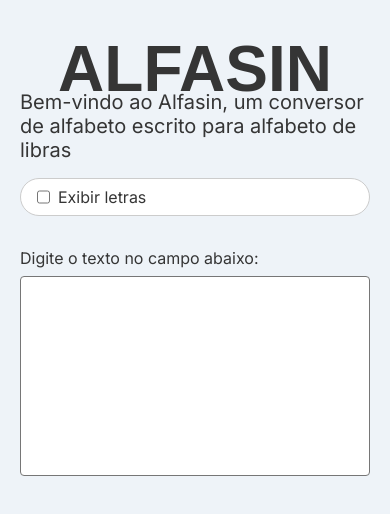
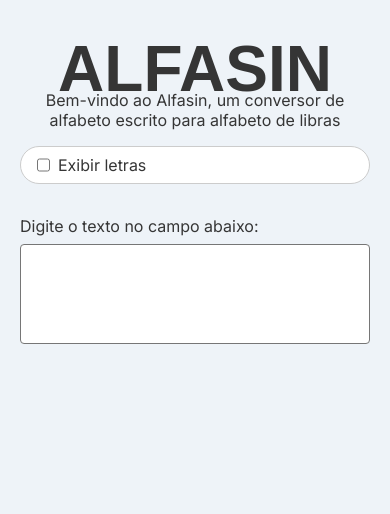
Before and after one commit to victormedeiros1/alfasin, a Vue app: page / in a window 390 px wide. Shown: the top 514 px of the page. Built offline with nearby package versions, Linux system fonts and the light colour scheme; a web font is replaced by a local one.

Commit message:
style: center align header description and adjust textarea height for mobile

```diff
--- a/src/App.vue
+++ b/src/App.vue
@@ -39,6 +39,7 @@ const toggleCharacters = ref<boolean>(false);
 }
 .header__description {
   font-size: 1.25rem;
+  text-align: center;
   margin: -1rem 0 1rem 0;
 }
 .header__controls {
@@ -48,4 +49,11 @@ const toggleCharacters = ref<boolean>(false);
   width: 100%;
   max-width: 1000px;
 }
+
+@media (max-width: 800px) {
+  .header__description {
+    font-size: 1rem;
+    margin: -1rem 0 1rem 0;
+  }
+}
 </style>
--- a/src/components/Blackboard/Blackboard.vue
+++ b/src/components/Blackboard/Blackboard.vue
@@ -53,4 +53,10 @@ const separateSignals = computed(() => {
   left: 50%;
   transform: translateX(-50%);
 }
+
+@media (max-width: 800px) {
+  .blackboard__signal {
+    width: 3rem;
+  }
+}
 </style>
--- a/src/components/Textarea/Textarea.vue
+++ b/src/components/Textarea/Textarea.vue
@@ -82,4 +82,10 @@ label {
   display: block;
   margin-bottom: 0.5rem;
 }
+
+@media (max-width: 800px) {
+  textarea {
+    height: 100px;
+  }
+}
 </style>
--- a/src/styles/global.css
+++ b/src/styles/global.css
@@ -2,11 +2,11 @@
   margin: 0;
   padding: 0;
   box-sizing: border-box;
+  font-family: 'Inter', sans-serif;
 }
 
 body {
   color: #353535;
-  font-family: 'Inter', sans-serif;
   background-color: #EEF3F8;
 }
 
```
